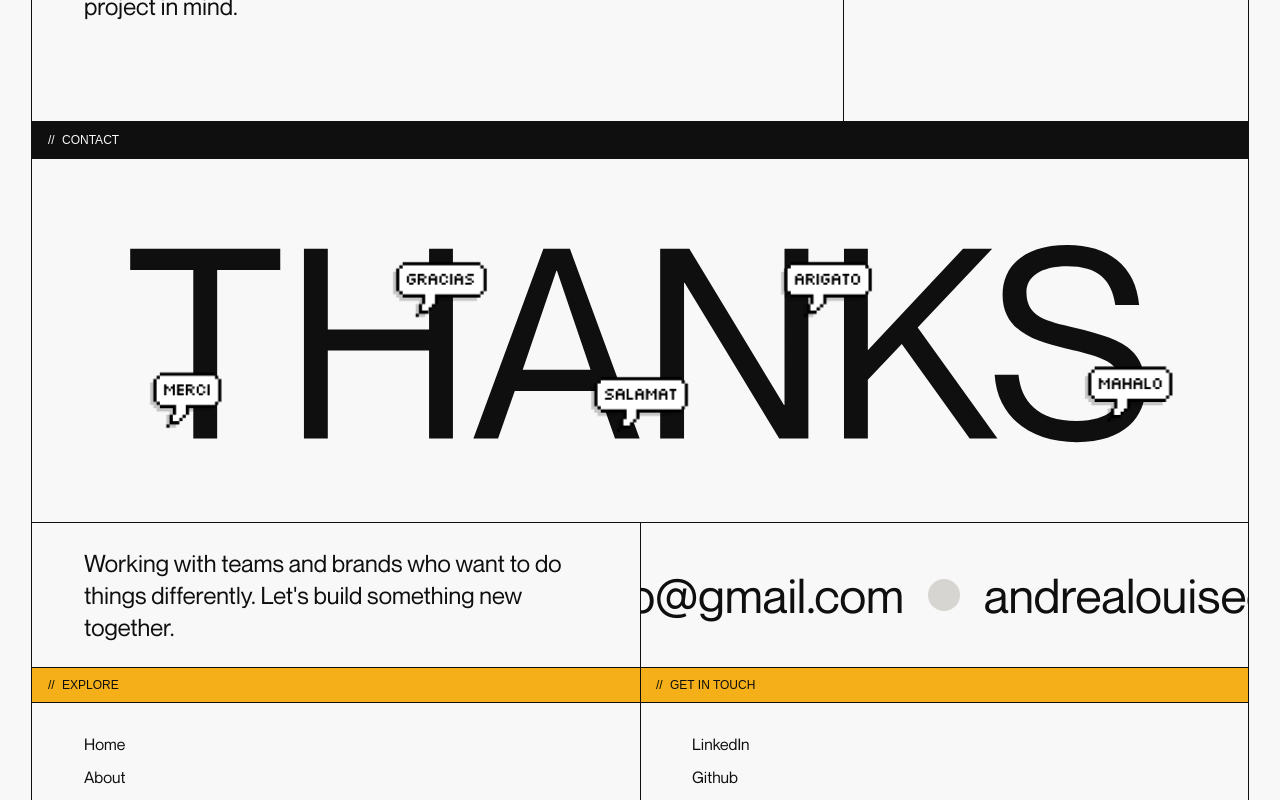
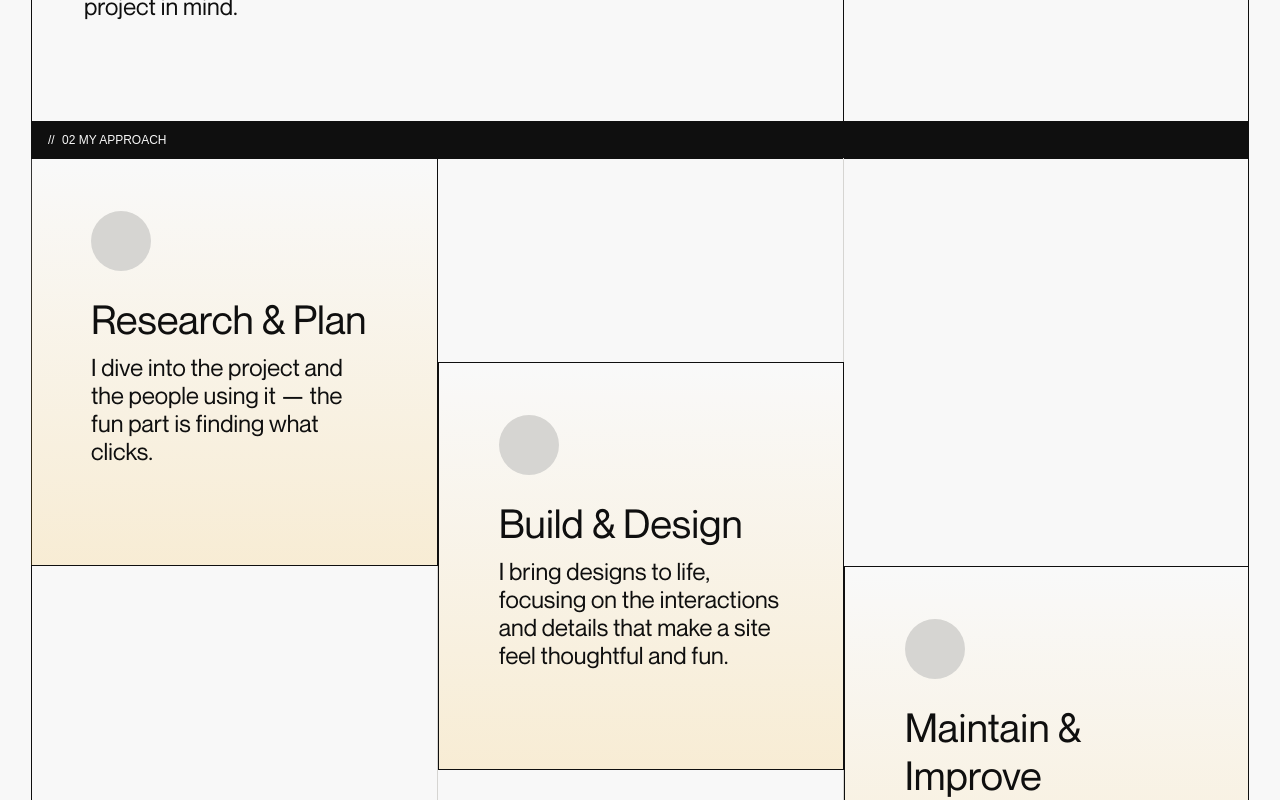
Before and after one commit to andreadayo/portfolio-2025, a Next.js app: page /about in a window 1280 px wide. Shown: the part 920-1720 px from the top of the page. Built offline with nearby package versions, Linux system fonts and the light colour scheme; a web font is replaced by a local one.

Commit message:
feat(about-approach): create approach section

```diff
--- a/src/app/about/page.tsx
+++ b/src/app/about/page.tsx
@@ -1,11 +1,13 @@
 import { PaddingWrapper } from "@components/PaddingWrapper/styles";
 import Introduction from "@/src/components/About/Introduction";
+import Approach from "@/src/components/About/Approach";
 
 export default function Home() {
   return (
     <>
       <PaddingWrapper>
         <Introduction />
+        <Approach />
       </PaddingWrapper>
     </>
   );
--- /dev/null
+++ b/src/components/About/Approach/index.tsx
@@ -0,0 +1,30 @@
+"use client";
+
+import BoxStairs from "@components/BoxStairs";
+
+export default function Approach() {
+  return (
+    <>
+      <BoxStairs
+        title="02 My Approach"
+        boxes={[
+          {
+            title: "Research & Plan",
+            description:
+              "I dive into the project and the people using it — the fun part is finding what clicks.",
+          },
+          {
+            title: "Build & Design",
+            description:
+              "I bring designs to life, focusing on the interactions and details that make a site feel thoughtful and fun.",
+          },
+          {
+            title: "Maintain & Improve",
+            description:
+              "Launch isn't the finish line. I tweak, refine, and improve so everything keeps feeling right.",
+          },
+        ]}
+      />
+    </>
+  );
+}
```
